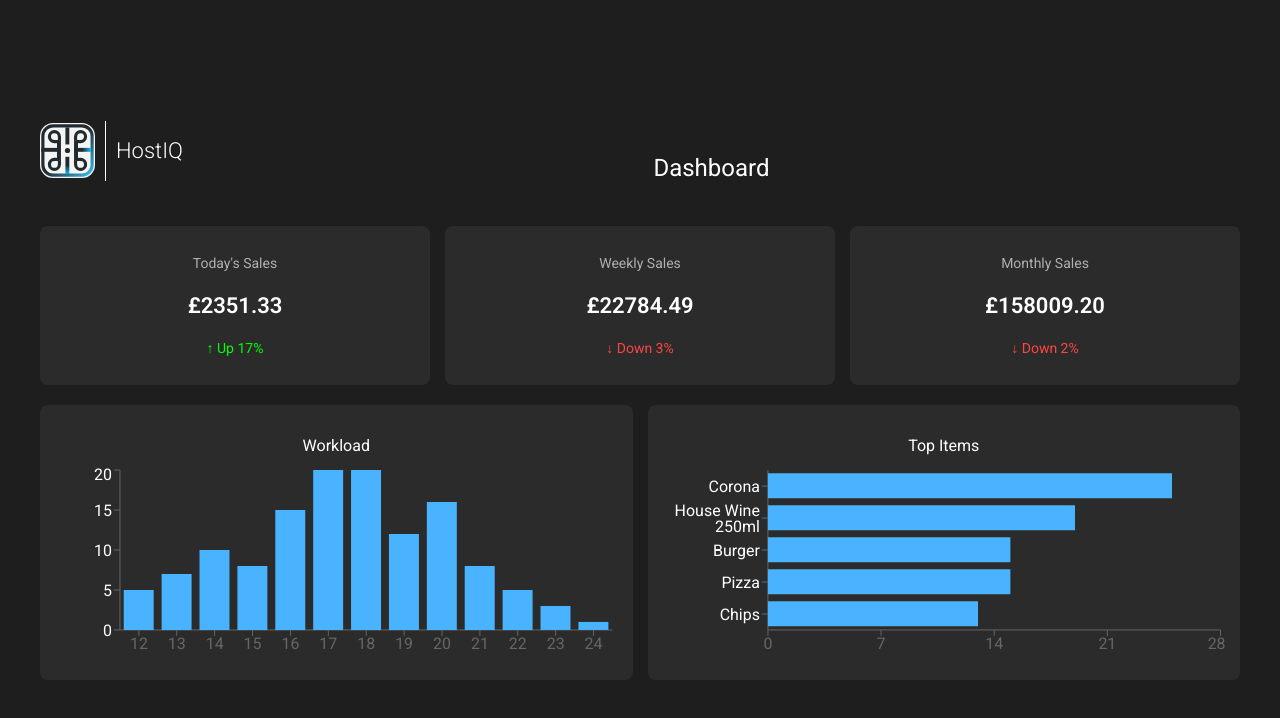
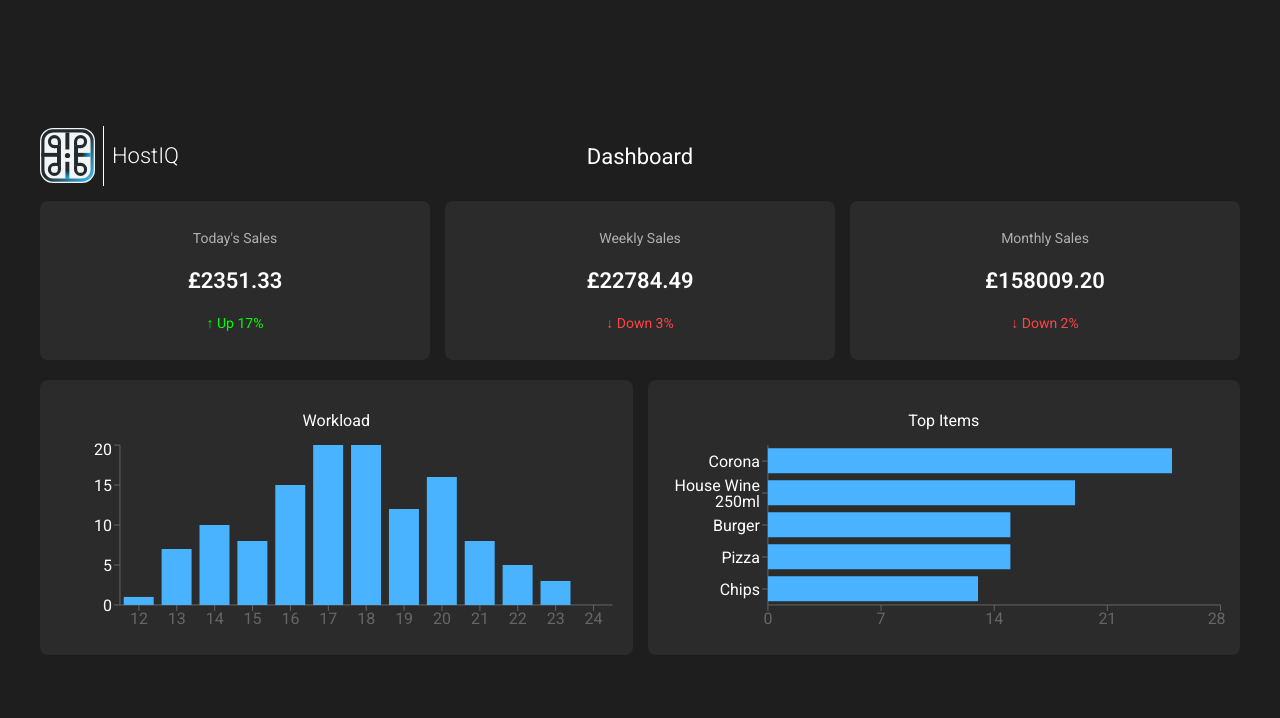
Before and after one commit to ervette/pos, a React (Vite) app in the folder frontend/: page / in a window 1280 px wide. Shown: the top 718 px of the page. Built offline with nearby package versions, Linux system fonts and the light colour scheme; no server answers; sample sign-in values are in the browser's storage.

Commit message:
dashboard hardcoded is ready

```diff
--- a/frontend/src/components/Dashboard.tsx
+++ b/frontend/src/components/Dashboard.tsx
@@ -1,6 +1,6 @@
-import React from "react";
-import LogoHeader from "../components/LogoHeader"; // Reusing our header
-import "../styles/Dashboard.css";
+import React from "react"
+import LogoHeader from "../components/LogoHeader" // Reusing our header
+import "../styles/Dashboard.css"
 import {
   BarChart,
   Bar,
@@ -8,18 +8,33 @@ import {
   YAxis,
   Tooltip,
   ResponsiveContainer,
-} from "recharts";
+} from "recharts"
 
 const Dashboard: React.FC = () => {
   // Mock Data for Sales & Chart
   const salesData = [
-    { label: "Today's Sales", amount: "£2351.33", change: "Up 17%", positive: true },
-    { label: "Weekly Sales", amount: "£22784.49", change: "Down 3%", positive: false },
-    { label: "Monthly Sales", amount: "£158009.20", change: "Down 2%", positive: false },
-  ];
+    {
+      label: "Today's Sales",
+      amount: "£2351.33",
+      change: "Up 17%",
+      positive: true,
+    },
+    {
+      label: "Weekly Sales",
+      amount: "£22784.49",
+      change: "Down 3%",
+      positive: false,
+    },
+    {
+      label: "Monthly Sales",
+      amount: "£158009.20",
+      change: "Down 2%",
+      positive: false,
+    },
+  ]
 
   const workloadData = [
-    { hour: "12", value: 5 },
+    { hour: "12", value: 1 },
     { hour: "13", value: 7 },
     { hour: "14", value: 10 },
     { hour: "15", value: 8 },
@@ -31,8 +46,8 @@ const Dashboard: React.FC = () => {
     { hour: "21", value: 8 },
     { hour: "22", value: 5 },
     { hour: "23", value: 3 },
-    { hour: "24", value: 1 },
-  ];
+    { hour: "24", value: 0 },
+  ]
 
   const topItemsData = [
     { name: "Corona", count: 25 },
@@ -40,7 +55,7 @@ const Dashboard: React.FC = () => {
     { name: "Burger", count: 15 },
     { name: "Pizza", count: 15 },
     { name: "Chips", count: 13 },
-  ];
+  ]
 
   return (
     <div className="dashboard-container">
@@ -56,7 +71,11 @@ const Dashboard: React.FC = () => {
           <div key={index} className="sales-card">
             <p className="sales-label">{sale.label}</p>
             <p className="sales-amount">{sale.amount}</p>
-            <p className={`sales-change ${sale.positive ? "positive" : "negative"}`}>
+            <p
+              className={`sales-change ${
+                sale.positive ? "positive" : "negative"
+              }`}
+            >
               {sale.positive ? "↑" : "↓"} {sale.change}
             </p>
           </div>
@@ -85,7 +104,12 @@ const Dashboard: React.FC = () => {
           <ResponsiveContainer width="100%" height={200}>
             <BarChart layout="vertical" data={topItemsData}>
               <XAxis type="number" />
-              <YAxis dataKey="name" type="category" width={100} tick={{ fill: "#FFFFFF" }} />
+              <YAxis
+                dataKey="name"
+                type="category"
+                width={100}
+                tick={{ fill: "#FFFFFF" }}
+              />
               <Tooltip />
               {/* Removed horizontal grid lines */}
               <Bar dataKey="count" fill="#4ab3ff" />
@@ -94,7 +118,7 @@ const Dashboard: React.FC = () => {
         </div>
       </div>
     </div>
-  );
-};
+  )
+}
 
-export default Dashboard;
+export default Dashboard
--- a/frontend/src/styles/Dashboard.css
+++ b/frontend/src/styles/Dashboard.css
@@ -8,21 +8,29 @@
   color: white;
 }
 
-  /* Dashboard Header - Align Logo & Title */
+/* Dashboard Header - Proper Alignment */
 .dashboard-header {
   display: flex;
-    align-items: center;
-    justify-content: space-between; /* Logo left, Title centered */
-    margin-bottom: 10px; /* Reduced top gap */
+  align-items: center; /* Ensures proper vertical alignment */
+  justify-content: space-between; /* Keep Logo left, Title centered */
+  position: relative; /* Allows absolute positioning inside */
+  height: 55px; /* Match logo height */
+  margin-bottom: 0; /* Remove unnecessary bottom spacing */
 }
 
-  /* Center Dashboard Title */
+/* Dashboard Title - Move it Higher */
 .dashboard-title {
-    font-size: 24px;
+  font-size: 22px;
   font-weight: 400;
-    flex-grow: 1;
-    text-align: center;
-    margin: 0; /* Removed extra margin */
+  position: absolute; /* Fine-tune exact placement */
+  left: 50%;
+  top: 0px; /* Adjust this value if necessary */
+  transform: translateX(-50%);
+  margin: 0;
+  padding: 0;
+  line-height: 1; /* Ensure no extra height */
+  display: flex;
+  align-items: center; /* Keep text vertically centered */
 }
 
 /* Sales Cards */
@@ -92,5 +100,5 @@
 
 /* Ensure Top Items Labels are White */
 .yAxis .recharts-cartesian-axis-tick text {
-    fill: #FFFFFF !important;
+  fill: #ffffff !important;
 }
--- a/frontend/src/styles/LogoHeader.css
+++ b/frontend/src/styles/LogoHeader.css
@@ -3,8 +3,9 @@
   flex-direction: row;
   align-items: center;
   justify-content: center;
-    gap: 10px;
+  gap: 8px;
   margin-bottom: 35px;
+  height: 55px;
 }
 
 .logo-image {
@@ -23,4 +24,7 @@
   font-size: 22px;
   font-weight: 300;
   margin: 0;
+  line-height: 55px; /* Ensure same height as the logo */
+  display: flex;
+  align-items: center; /* Ensure text is centered */
 }
```
Lines whose indentation alone changed are shown as unchanged.
